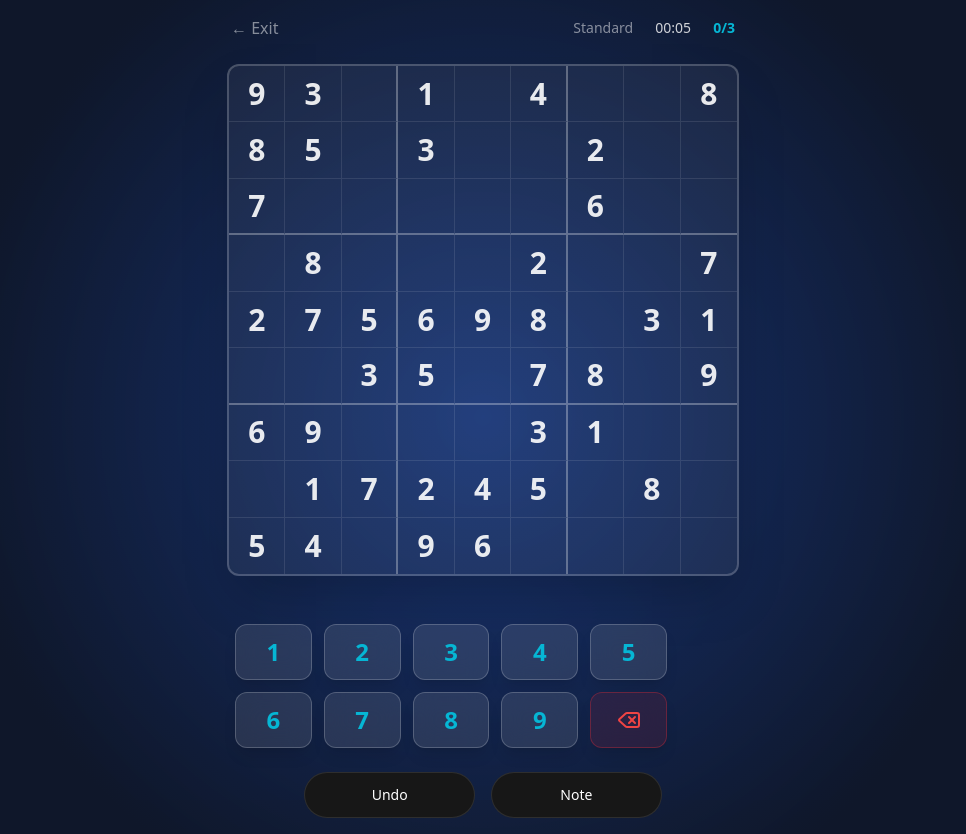
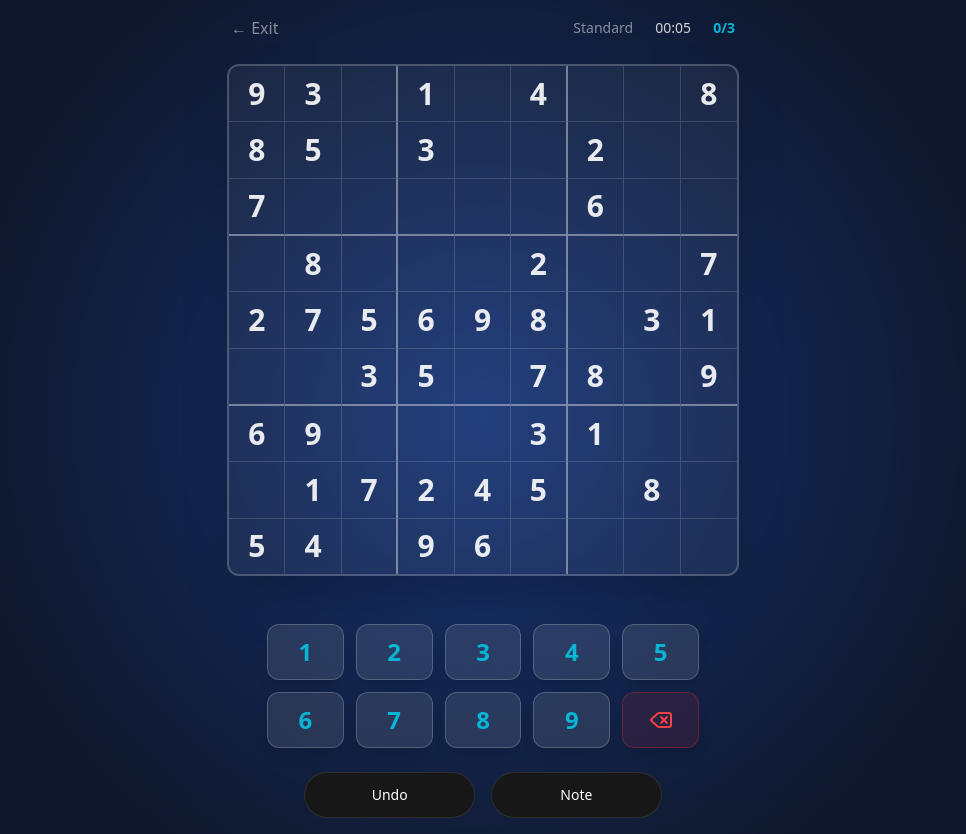
Before and after one commit to sohamshetty07/ku-sudoku, a Next.js app: page /game in a window 1280 px wide. Shown: the whole page, without its empty margins (157-1123 px from the left). Built offline with nearby package versions, Linux system fonts and the light colour scheme.

Commit message:
feat: fixed number pad center aligned

```diff
--- a/src/app/game/page.tsx
+++ b/src/app/game/page.tsx
@@ -397,8 +397,13 @@ function GameContent() {
         />
       </div>
 
-      {/* INPUTS - UPDATED: max-w-md -> max-w-lg to match grid size */}
-      <div className={`w-full max-w-lg flex flex-col gap-6 mt-6 transition-all duration-500 ${!isGameActive ? "opacity-0 pointer-events-none translate-y-10" : ""}`}>
+      {/* INPUTS */}
+      {/* FIX: Added 'items-center' and 'mx-auto' to force centering on large screens */}
+      <div className={`
+        w-full max-w-lg flex flex-col gap-6 mt-6 mx-auto items-center
+        transition-all duration-500
+        ${!isGameActive ? "opacity-0 pointer-events-none translate-y-10" : ""}
+      `}>
         <NumberPad
           onNumberClick={handleInput}
           onDelete={handleDelete}
--- a/src/components/game/SudokuGrid.tsx
+++ b/src/components/game/SudokuGrid.tsx
@@ -27,8 +27,10 @@ export default function SudokuGrid({
       : null;
 
   return (
-    // Container: Uses max-w-lg to constrain width on desktop, w-full for mobile
-    <div className="grid grid-cols-9 w-full max-w-lg bg-white/5 border-2 border-white/20 rounded-xl overflow-hidden shadow-2xl select-none mx-auto">
+    // UPDATED CONTAINER:
+    // Added 'aspect-square' HERE. This guarantees the entire board is a perfect square.
+    // The grid tracks will divide this square evenly without sub-pixel gaps.
+    <div className="grid grid-cols-9 w-full max-w-lg aspect-square bg-white/5 border-2 border-white/20 rounded-xl overflow-hidden shadow-2xl select-none mx-auto">
       {boardState.map((row, rowIndex) =>
         row.map((cellValue, colIndex) => {
 
@@ -48,16 +50,13 @@ export default function SudokuGrid({
           const isThickRight = (colIndex + 1) % 3 === 0 && !isRightEdge;
           const isThickBottom = (rowIndex + 1) % 3 === 0 && !isBottomEdge;
 
+          // UPDATED BORDERS: Increased opacity (10->15%, 30->40%) for sharper lines on mobile screens
           const borderClasses = `
-            ${!isRightEdge ? (isThickRight ? "border-r-2 border-r-white/30" : "border-r border-r-white/10") : ""}
-            ${!isBottomEdge ? (isThickBottom ? "border-b-2 border-b-white/30" : "border-b border-b-white/10") : ""}
+            ${!isRightEdge ? (isThickRight ? "border-r-2 border-r-white/40" : "border-r border-r-white/15") : ""}
+            ${!isBottomEdge ? (isThickBottom ? "border-b-2 border-b-white/40" : "border-b border-b-white/15") : ""}
           `;
 
           // --- TEXT COLOR PRIORITY LOGIC ---
-          // 1. Error: ALWAYS Red (Even if selected)
-          // 2. Matching Value: Amber (Unless selected)
-          // 3. Fixed: White
-          // 4. Default User Input: Cyan
           let textColorClass = "";
 
           if (isError) {
@@ -76,7 +75,12 @@ export default function SudokuGrid({
               onClick={() => onCellClick(rowIndex, colIndex)}
               className={`
                 relative flex items-center justify-center
-                w-full aspect-square
+
+                // UPDATED SIZING:
+                // Removed 'aspect-square'.
+                // Added 'w-full h-full' to force cell to fill the grid track perfectly.
+                w-full h-full
+
                 text-xl sm:text-2xl md:text-3xl font-mono cursor-pointer transition-colors duration-75
                 ${borderClasses}
 
```
